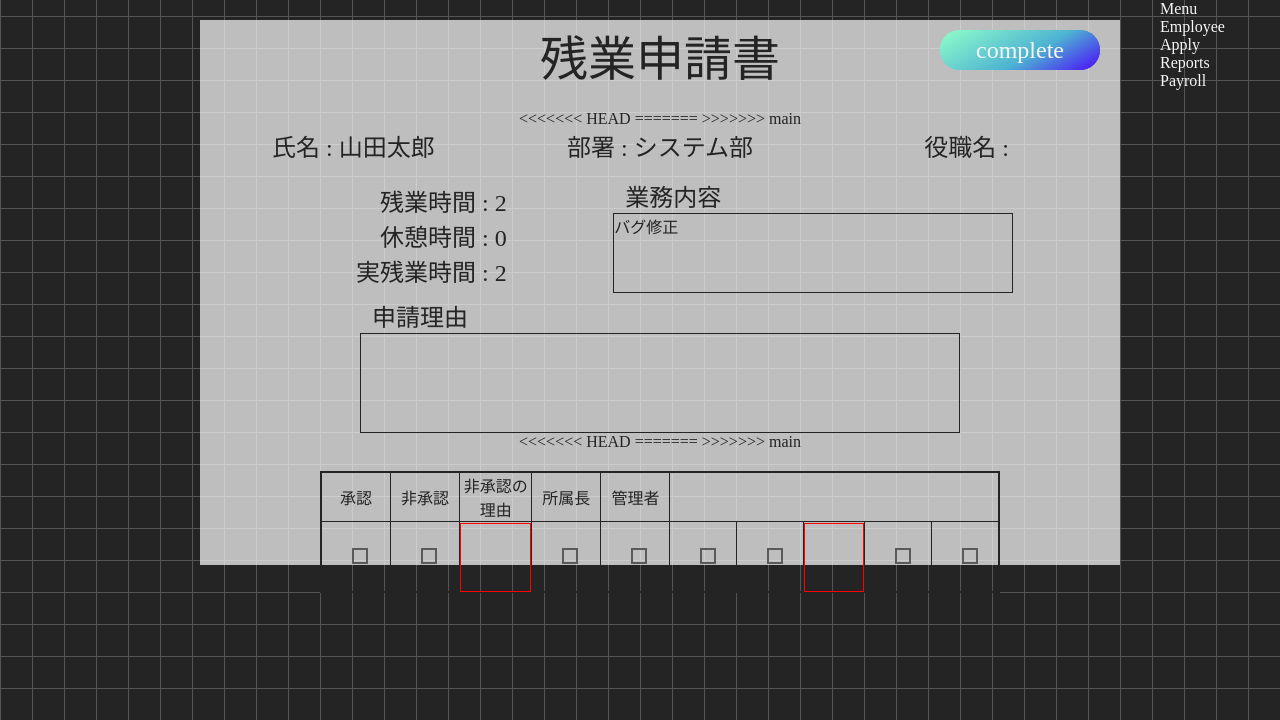
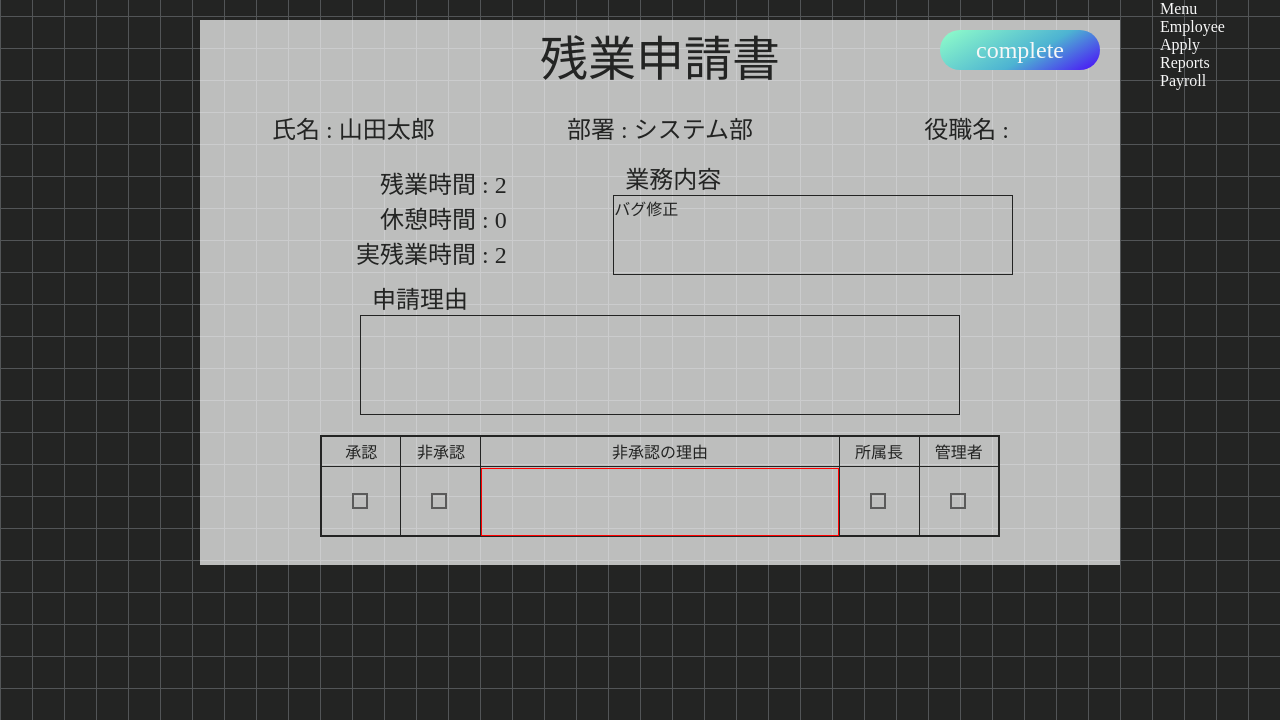
Before and after one commit to koha0516/work_with_tech, a Flask app: page /admin/apply in a window 1280 px wide. Shown: the part 80-800 px from the top of the page. Run offline with Flask 3, Linux system fonts and the light colour scheme.

Commit message:
[fix]コンフリクト解消

```diff
--- a/templates/admin/apply.html
+++ b/templates/admin/apply.html
@@ -15,11 +15,7 @@
   <div class="main_contents">
     <div id="overtime_application_form">
       <div id="title">残業申請書</div>
-<<<<<<< HEAD
       <button type="submit" id="complete" form="form">complete</button>
-=======
-      <button id="complete">complete</button>
->>>>>>> main
       <div class="profile">
         <div id="name">氏名 : 山田太郎</div>
         <div id="department">部署 : システム部</div>
@@ -50,7 +46,6 @@
           <th>管理者</th>
         </tr>
         <tr>
-<<<<<<< HEAD
           <form action="#" method="post" id="form">
             <td>
               <input type="checkbox" id="anId1" class="wskCheckbox" name="apply" />
@@ -73,29 +68,6 @@
               <label class="wskLabel" for="anId4"></label>
             </td>
           </form>
-=======
-          <td>
-            <input type="checkbox" id="anId1" class="wskCheckbox" name="apply" />
-            <label class="wskLabel" for="anId1"></label>
-          </td>
-          <td>
-            <input type="checkbox" id="anId2" class="wskCheckbox" name="no_apply"/>
-            <label class="wskLabel" for="anId2"></label>
-          </td>
-          <td id="re"><label>
-            <textarea name="re"></textarea>
-          </label></td>
-          <td>
-            <input type="checkbox" id="anId3" class="wskCheckbox" name="boss" />
-            <label class="wskLabel" for="anId3"></label>
-          </td>
-          <!--        ハンコを押すシステムを作成　valueは社員番号に対応するハンコを押す            -->
-          <td>
-            <input type="checkbox" id="anId4" class="wskCheckbox" name="top" />
-            <label class="wskLabel" for="anId4"></label>
-          </td>
-          <!--        ハンコを押すシステムを作成　社員番号に対応するハンコを押す            -->
->>>>>>> main
 
         </tr>
       </table>
```
